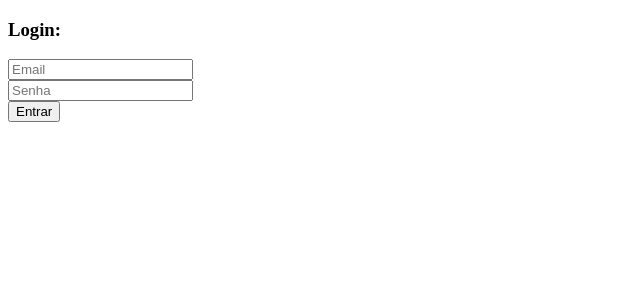
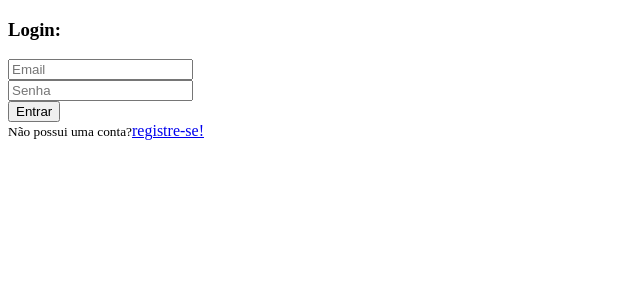
Before and after one commit to luan-ferreir4/ts-hamburgueria, a React (Create React App) app: page / in a window 1280 px wide. Shown: the top 300 px of the page, without its empty margins (0-640 px from the left). Built offline with nearby package versions, Linux system fonts and the light colour scheme.

Commit message:
feat: added link to register page

```diff
--- a/src/Pages/SignIn/index.tsx
+++ b/src/Pages/SignIn/index.tsx
@@ -1,9 +1,13 @@
 import { LoginForm } from "../../Components/LoginForm"
-
+import { Link } from "react-router-dom"
 export const SignInPage = () => {
     return(
         <div>
             <LoginForm/>
+            <div>
+                <small>Não possui uma conta?</small>
+                <Link to="/register">registre-se!</Link>
+            </div>
         </div>
     )
 }
```
